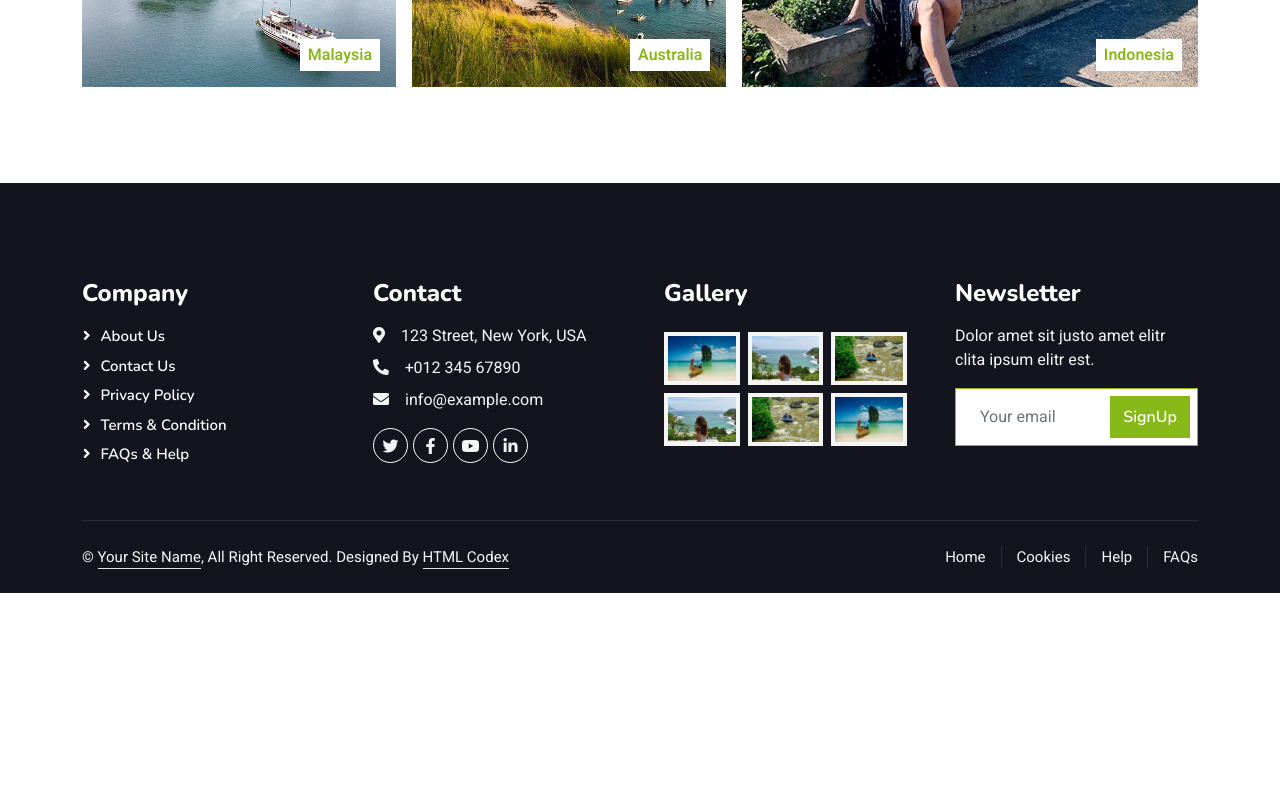
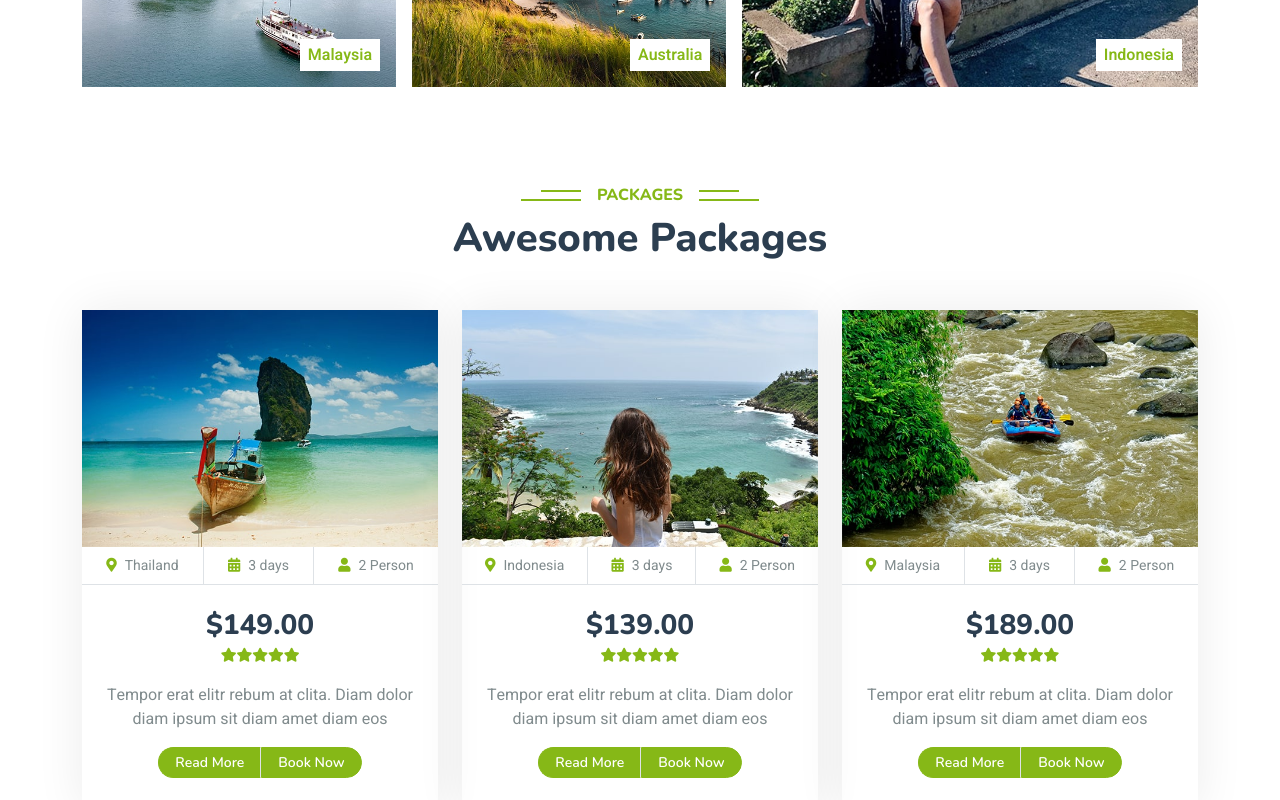
Before and after one commit to TanyaStefanova/movie-app, a React (Vite) app in the folder client/: page / in a window 1280 px wide. Shown: the part 2640-3440 px from the top of the page. Before the commit the page ends 3233 px from the top, so only its background shows below. Built offline with nearby package versions, Linux system fonts and the light colour scheme.

Commit message:
Add Packages

```diff
--- a/client/src/App.jsx
+++ b/client/src/App.jsx
@@ -7,6 +7,7 @@ import BackToTopButton from "./components/back-to-top-button/BackToTopButton";
 import AboutUs from "./components/about-us/AboutUs";
 import Services from "./components/services/Services";
 import Destinations from "./components/destinations/Destinations";
+import Packages from "./components/packages/Packages";
 
 function App() {
 
@@ -18,6 +19,7 @@ function App() {
      <AboutUs />
      <Services />
      <Destinations />
+     <Packages />
      <Footer />
      <BackToTopButton />
     </>
--- /dev/null
+++ b/client/src/components/packages/Packages.jsx
@@ -0,0 +1,95 @@
+export default function Packages (){
+    return(
+        <div className="container-xxl py-5">
+        <div className="container">
+            <div className="text-center wow fadeInUp" data-wow-delay="0.1s">
+                <h6 className="section-title bg-white text-center text-primary px-3">Packages</h6>
+                <h1 className="mb-5">Awesome Packages</h1>
+            </div>
+            <div className="row g-4 justify-content-center">
+                <div className="col-lg-4 col-md-6 wow fadeInUp" data-wow-delay="0.1s">
+                    <div className="package-item">
+                        <div className="overflow-hidden">
+                            <img className="img-fluid" src="src/assets/img/package-1.jpg" alt="" />
+                        </div>
+                        <div className="d-flex border-bottom">
+                            <small className="flex-fill text-center border-end py-2"><i className="fa fa-map-marker-alt text-primary me-2"></i>Thailand</small>
+                            <small className="flex-fill text-center border-end py-2"><i className="fa fa-calendar-alt text-primary me-2"></i>3 days</small>
+                            <small className="flex-fill text-center py-2"><i className="fa fa-user text-primary me-2"></i>2 Person</small>
+                        </div>
+                        <div className="text-center p-4">
+                            <h3 className="mb-0">$149.00</h3>
+                            <div className="mb-3">
+                                <small className="fa fa-star text-primary"></small>
+                                <small className="fa fa-star text-primary"></small>
+                                <small className="fa fa-star text-primary"></small>
+                                <small className="fa fa-star text-primary"></small>
+                                <small className="fa fa-star text-primary"></small>
+                            </div>
+                            <p>Tempor erat elitr rebum at clita. Diam dolor diam ipsum sit diam amet diam eos</p>
+                            <div className="d-flex justify-content-center mb-2">
+                                <a href="#" className="btn btn-sm btn-primary px-3 border-end" style={{borderRadius: '30px 0 0 30px'}}>Read More</a>
+                                <a href="#" className="btn btn-sm btn-primary px-3" style={{borderRadius: '0 30px 30px 0'}}>Book Now</a>
+                            </div>
+                        </div>
+                    </div>
+                </div>
+                <div className="col-lg-4 col-md-6 wow fadeInUp" data-wow-delay="0.3s">
+                    <div className="package-item">
+                        <div className="overflow-hidden">
+                            <img className="img-fluid" src="src/assets/img/package-2.jpg" alt="" />
+                        </div>
+                        <div className="d-flex border-bottom">
+                            <small className="flex-fill text-center border-end py-2"><i className="fa fa-map-marker-alt text-primary me-2"></i>Indonesia</small>
+                            <small className="flex-fill text-center border-end py-2"><i className="fa fa-calendar-alt text-primary me-2"></i>3 days</small>
+                            <small className="flex-fill text-center py-2"><i className="fa fa-user text-primary me-2"></i>2 Person</small>
+                        </div>
+                        <div className="text-center p-4">
+                            <h3 className="mb-0">$139.00</h3>
+                            <div className="mb-3">
+                                <small className="fa fa-star text-primary"></small>
+                                <small className="fa fa-star text-primary"></small>
+                                <small className="fa fa-star text-primary"></small>
+                                <small className="fa fa-star text-primary"></small>
+                                <small className="fa fa-star text-primary"></small>
+                            </div>
+                            <p>Tempor erat elitr rebum at clita. Diam dolor diam ipsum sit diam amet diam eos</p>
+                            <div className="d-flex justify-content-center mb-2">
+                                <a href="#" className="btn btn-sm btn-primary px-3 border-end" style={{borderRadius: '30px 0 0 30px'}}>Read More</a>
+                                <a href="#" className="btn btn-sm btn-primary px-3" style={{borderRadius: '0 30px 30px 0'}}>Book Now</a>
+                            </div>
+                        </div>
+                    </div>
+                </div>
+                <div className="col-lg-4 col-md-6 wow fadeInUp" data-wow-delay="0.5s">
+                    <div className="package-item">
+                        <div className="overflow-hidden">
+                            <img className="img-fluid" src="src/assets/img/package-3.jpg" alt="" />
+                        </div>
+                        <div className="d-flex border-bottom">
+                            <small className="flex-fill text-center border-end py-2"><i className="fa fa-map-marker-alt text-primary me-2"></i>Malaysia</small>
+                            <small className="flex-fill text-center border-end py-2"><i className="fa fa-calendar-alt text-primary me-2"></i>3 days</small>
+                            <small className="flex-fill text-center py-2"><i className="fa fa-user text-primary me-2"></i>2 Person</small>
+                        </div>
+                        <div className="text-center p-4">
+                            <h3 className="mb-0">$189.00</h3>
+                            <div className="mb-3">
+                                <small className="fa fa-star text-primary"></small>
+                                <small className="fa fa-star text-primary"></small>
+                                <small className="fa fa-star text-primary"></small>
+                                <small className="fa fa-star text-primary"></small>
+                                <small className="fa fa-star text-primary"></small>
+                            </div>
+                            <p>Tempor erat elitr rebum at clita. Diam dolor diam ipsum sit diam amet diam eos</p>
+                            <div className="d-flex justify-content-center mb-2">
+                                <a href="#" className="btn btn-sm btn-primary px-3 border-end" style={{borderRadius: '30px 0 0 30px'}}>Read More</a>
+                                <a href="#" className="btn btn-sm btn-primary px-3" style={{borderRadius: '0 30px 30px 0'}}>Book Now</a>
+                            </div>
+                        </div>
+                    </div>
+                </div>
+            </div>
+        </div>
+    </div>
+    );
+}
```
